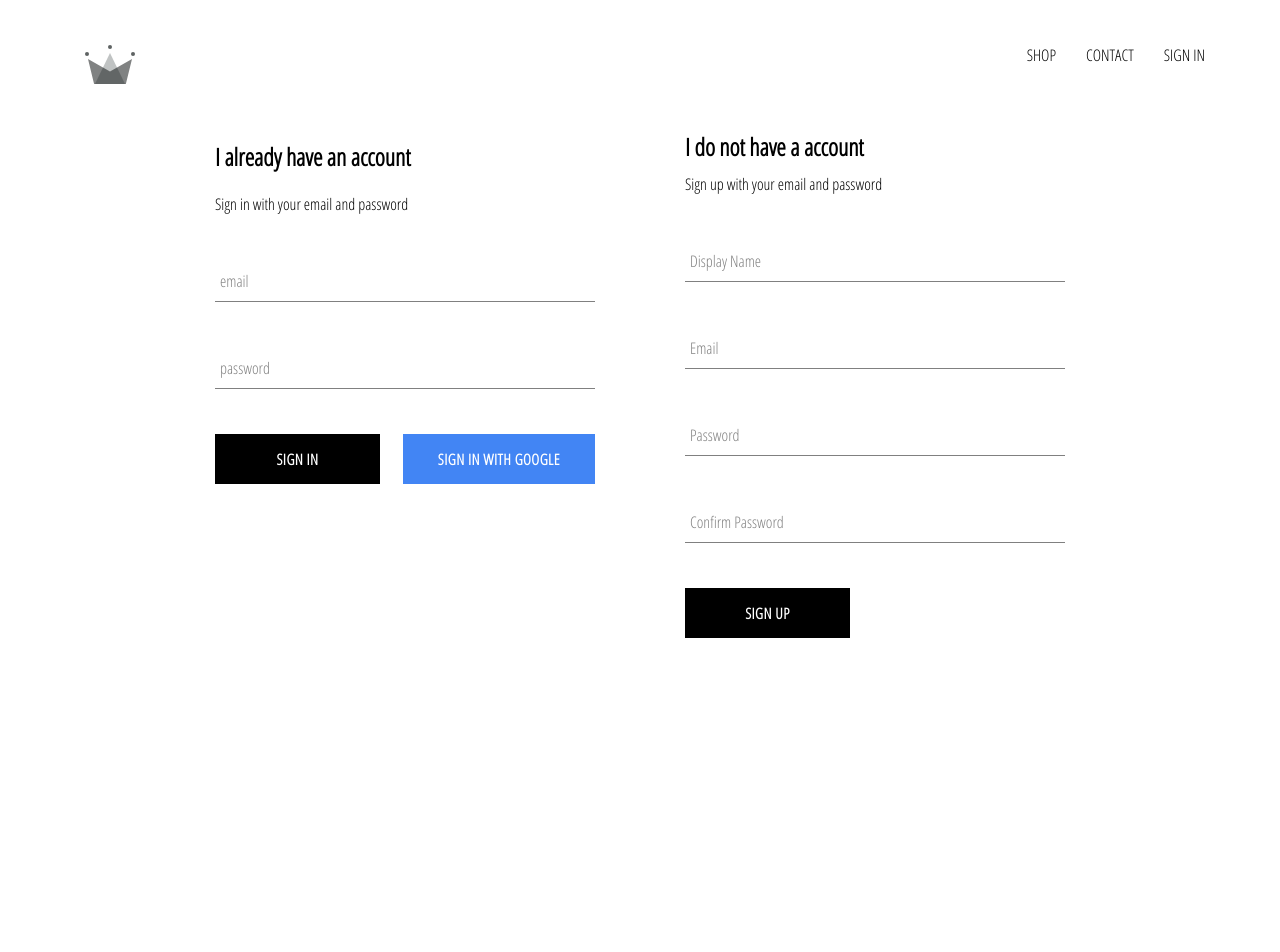
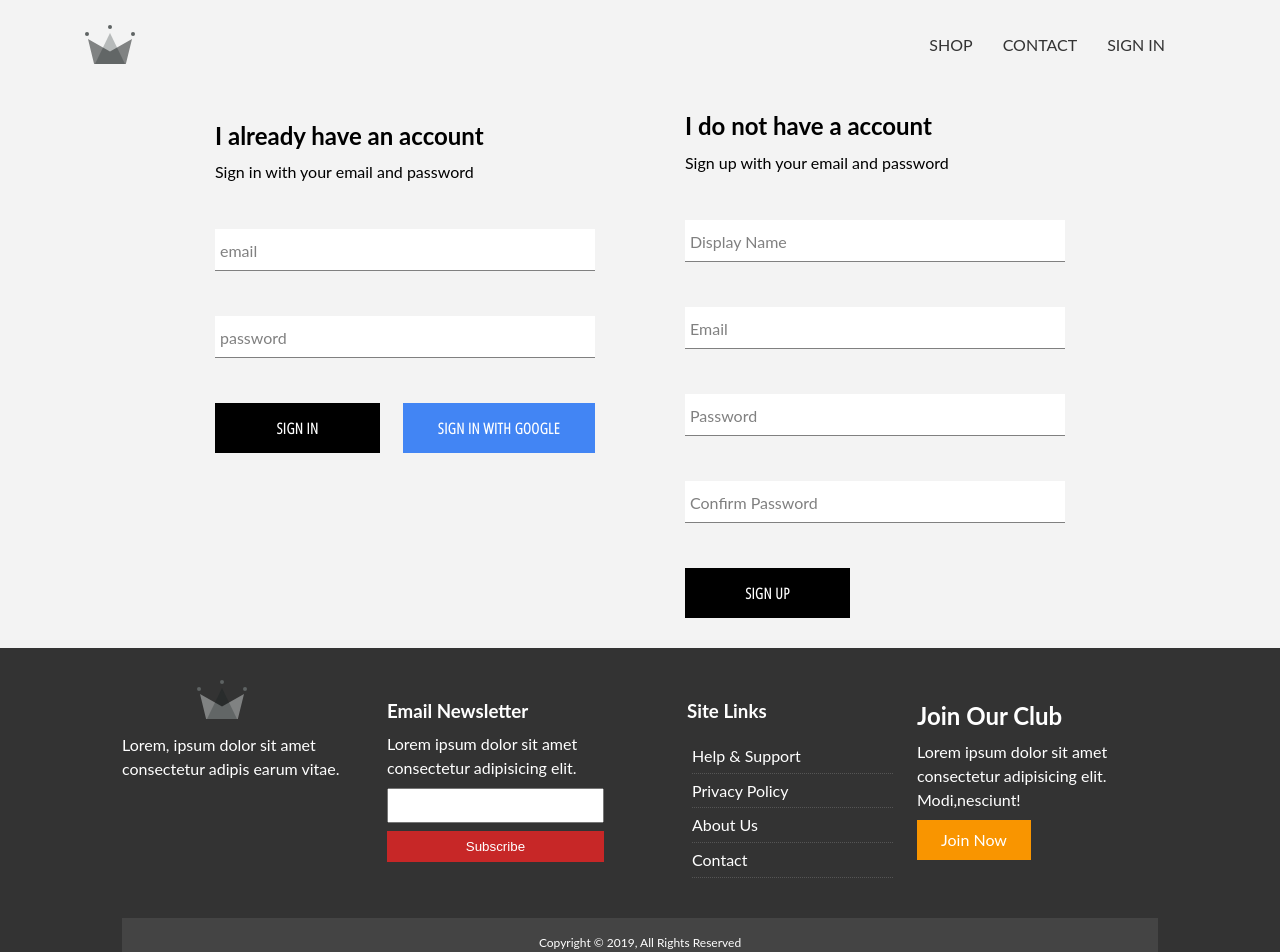
Before and after one commit to akarsh1888/instamen, a React (Create React App) app: page /signin in a window 1280 px wide. Shown: the top 952 px of the page. Before the commit the page ends 800 px from the top, so only its background shows below. Built offline with nearby package versions, Linux system fonts and the light colour scheme; no server answers.

Commit message:
Created Footer Component==it renders always

```diff
--- a/src/App.css
+++ b/src/App.css
@@ -1,13 +1,150 @@
+/* Resetting */
+:root {
+  --primary-color: #c72727;
+  --secondary-color: #f99500;
+  --light-color: #f3f3f3;
+  --dark-color: #333;
+  --max-width: 1100px;
+}
+
+
+*{
+  /* margin: 0;
+  padding: 0; */
+  box-sizing: border-box;
+}
+
 body {
-  font-family: "Open Sans Condensed";
-  padding: 20px 60px;
+  font-family: 'Lato', sans-serif;
+  line-height: 1.5;
+  background: #f3f3f3;
 }
+
 
 a {
   text-decoration: none;
-  color: black;
+  color:#333;
 }
 
-*{
-  box-sizing: border-box;
+
+ul {
+  list-style: none;
 }
+
+
+p {
+  margin: .5rem 0;
+}
+
+
+
+img {
+  width: 100%;
+}
+
+
+
+h1, h2, h3, h4, h5, h6 {
+  /* font-family: 'Staatliches'; */
+  margin-bottom: .55rem;
+  line-height: 1.3;
+}
+
+
+
+
+
+
+
+
+
+
+
+
+
+
+
+/* Utility Classes */
+.container {
+  max-width: var(--max-width);
+  margin: auto;
+  padding: 0 2rem;
+  overflow: hidden;
+}
+
+
+/* Button */
+.btn {
+  display: inline-block;
+  border: none;
+  background: var(--dark-color);
+  color: #fff;
+  padding: 0.5rem 1.5rem;
+}
+
+.btn-light { background: var(--light-color) }
+.btn-primary { background: var(--primary-color) }
+.btn-secondary { background: var(--secondary-color) }
+
+.btn-block {
+  display: block;
+  width: 100%;
+  text-align: center;
+}
+
+.btn:hover {
+  opacity: 0.9;
+}
+
+
+
+
+
+/* Background */
+.bg-dark {
+  background: var(--dark-color);
+  color: #fff;
+}
+
+.bg-primary {
+  background: var(--primary-color);
+  color: #fff;
+}
+
+.bg-secondary {
+  background: var(--secondary-color);
+  color: #fff;
+}
+
+.bg-dark h1,
+.bg-dark h2,
+.bg-dark h3,
+.bg-dark a,
+.bg-primary h1,
+.bg-primary h2,
+.bg-primary h3,
+.bg-primary a,
+.bg-secondary h1,
+.bg-secondary h2,
+.bg-secondary h3,
+.bg-secondary a {
+  color: #fff;
+}
+
+
+
+/* Padding */
+.py-1 { padding: 1.5rem 0 }
+.py-2 { padding: 2rem 0 }
+.py-3 { padding: 3rem 0 }
+
+.p-1 { padding: 1.5rem }
+.p-2 { padding: 2rem }
+.p-3 { padding: 3rem }
+
+
+
+/* Heading */
+.l-heading {
+  font-size: 3rem;
+}
--- a/src/App.js
+++ b/src/App.js
@@ -10,6 +10,7 @@ import HomePage from "./pages/homepage/homepage.component";
 import ShopPage from "./pages/shop/shop.component";
 import Header from "./components/header/header.component";
 import SignInSignUpPage from "./pages/sign-in-and-sign-up/sign-in-and-sign-up.component";
+import Footer from "./components/footer/footer.component";
 
 
 //getting firebase [auth] Function from firebase utils
@@ -107,6 +108,8 @@ class App extends React.Component {
           <Route path="/shop" component={ShopPage} />
           <Route path="/signin" component={SignInSignUpPage} />
         </Switch>
+
+        <Footer />
       </div>
     );
   }
--- a/src/components/collection-preview/collection-preview.styles.scss
+++ b/src/components/collection-preview/collection-preview.styles.scss
@@ -2,6 +2,7 @@
   display: flex;
   flex-direction: column;
   margin-bottom: 30px;
+  padding: 20px 60px;
 
   .title {
     font-size: 28px;
--- /dev/null
+++ b/src/components/footer/footer.component.jsx
@@ -0,0 +1,64 @@
+import React from 'react';
+
+//Link Router Functionality
+import { Link } from "react-router-dom";
+
+// Styles
+import './footer.styles.scss';
+
+//SVG LOGO
+import { ReactComponent as Logo } from "../../assets/crown.svg";
+
+
+const Footer = () => {
+    return (
+      <footer className="main-footer py-2">
+            <div className="container footer-container">
+
+          <div>
+            <Link to="/">
+              <Logo className="logo" />
+            </Link>
+            <p>Lorem, ipsum dolor sit amet consectetur adipis earum vitae.</p>
+          </div>
+
+          <div>
+            <h3>Email Newsletter</h3>
+            <p>Lorem ipsum dolor sit amet consectetur adipisicing elit.</p>
+            <form>
+              <input type="email" />
+              <input type="submit" value="Subscribe" className="btn btn-primary"  />
+            </form>
+          </div>
+
+          <div>
+            <h3 className="ulheading">Site Links</h3>
+            <ul className="ullist">
+              <li><Link className="Link" to="/">Help & Support</Link></li>
+              <li><Link className="Link" to="/">Privacy Policy</Link></li>
+              <li><Link className="Link" to="/">About Us</Link></li>
+              <li><Link className="Link" to="/">Contact</Link></li>
+            </ul>
+         </div>
+
+
+
+          <div>
+            <h2>Join Our Club</h2>
+            <p>
+              Lorem ipsum dolor sit amet consectetur adipisicing elit.
+              Modi,nesciunt!
+            </p>
+            <Link className="Link btn btn-secondary" to="/">Join Now</Link>
+          </div>
+
+          <div className='last-child'>
+            <p>Copyright &copy; 2019, All Rights Reserved</p>
+          </div>
+
+        </div>
+      </footer>
+    );
+};
+
+export default Footer;
--- /dev/null
+++ b/src/components/footer/footer.styles.scss
@@ -0,0 +1,50 @@
+.main-footer {
+  background: var(--dark-color);
+  color: #fff;
+
+  .footer-container {
+    display: grid;
+    grid-template-columns: repeat(4, 1fr);
+    grid-gap: 1.5rem;
+
+    .logo {
+      width: 200px;
+    }
+
+    input[type="email"] {
+      width: 90%;
+      padding: 0.5rem;
+      margin-bottom: 0.5rem;
+    }
+
+    input[type="submit"] {
+      width: 90%;
+    }
+
+    .ulheading {
+      padding-left: 35px;
+    }
+
+    .ullist li {
+      padding: 0.3rem 0;
+      border-bottom: #555 dotted 1px;
+      width: 100%;
+
+      .Link:hover {
+        color: #c72727 !important;
+      }
+    }
+
+    .Link {
+      color: #fff;
+    }
+
+    .last-child {
+      background: #444;
+      grid-column: 1 / span 4;
+      padding: 0.5rem;
+      text-align: center;
+      font-size: 0.75rem;
+    }
+  }
+}
--- a/src/components/header/header.styles.scss
+++ b/src/components/header/header.styles.scss
@@ -4,6 +4,9 @@
   display: flex;
   justify-content: space-between;
   margin-bottom: 25px;
+
+  padding-left: 60px;
+  padding-right: 100px;
 
   .logo-container {
     height: 100%;
@@ -17,6 +20,7 @@
     display: flex;
     align-items: center;
     justify-content: flex-end;
+    margin-top: 10px;
 
     .option {
       padding: 10px 15px;
--- a/src/components/sign-up/sign-up.component.jsx
+++ b/src/components/sign-up/sign-up.component.jsx
@@ -90,7 +90,8 @@ class SignUp extends React.Component {
         <h2 className="title">I do not have a account</h2>
         <span>Sign up with your email and password</span>
 
-        <form className="sign-up-form" onSubmit={this.handleSubmit}>
+          <form className="sign-up-form" onSubmit={this.handleSubmit}>
+
           <FormInput
             type="text"
             name="displayName"
```
